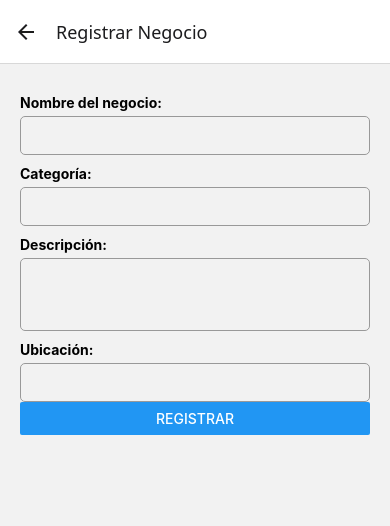
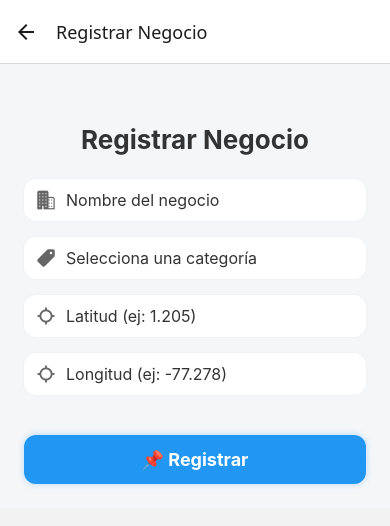
Before and after one commit to maikolmontes/pymes-app-rn, a React Native app: screen /Registro in a window 390 px wide. Shown: the top 526 px of the page. Built offline with nearby package versions, Linux system fonts and the light colour scheme.

Commit message:
Registrar Negocio y Agregarlo al Mapa

```diff
--- a/package.json
+++ b/package.json
@@ -10,6 +10,8 @@
   },
   "dependencies": {
     "@expo/metro-runtime": "~5.0.4",
+    "@react-native-async-storage/async-storage": "2.1.2",
+    "@react-native-picker/picker": "^2.11.0",
     "@react-navigation/native": "^7.1.6",
     "@react-navigation/native-stack": "^7.3.10",
     "axios": "^1.9.0",
@@ -19,7 +21,7 @@
     "react": "^19.0.0",
     "react-dom": "^19.0.0",
     "react-native": "^0.79.2",
-    "react-native-maps": "^1.20.1",
+    "react-native-maps": "1.20.1",
     "react-native-safe-area-context": "^5.4.0",
     "react-native-screens": "~4.10.0",
     "react-native-web": "^0.20.0"
--- a/screens/MapScreen.js
+++ b/screens/MapScreen.js
@@ -1,41 +1,42 @@
 // screens/MapScreen.js
 import React, { useEffect, useState } from 'react';
-import { View, StyleSheet, ActivityIndicator, Text, Alert } from 'react-native';
+import { View, Text, StyleSheet, ActivityIndicator, Alert } from 'react-native';
 import MapView, { Marker } from 'react-native-maps';
 import * as Location from 'expo-location';
+import AsyncStorage from '@react-native-async-storage/async-storage';
 
 export default function MapScreen() {
     const [location, setLocation] = useState(null);
     const [loading, setLoading] = useState(true);
+    const [negocios, setNegocios] = useState([]);
 
     useEffect(() => {
+        // Obtener la ubicación del usuario
         (async () => {
-            const { status } = await Location.requestForegroundPermissionsAsync();
+            let { status } = await Location.requestForegroundPermissionsAsync();
             if (status !== 'granted') {
-                Alert.alert('Permiso denegado', 'Se necesita acceso a tu ubicación.');
+                Alert.alert('Permiso denegado', 'Se requiere acceso a la ubicación para usar el mapa.');
                 setLoading(false);
                 return;
             }
 
-            const currentLocation = await Location.getCurrentPositionAsync({});
-            setLocation(currentLocation.coords);
+            let location = await Location.getCurrentPositionAsync({});
+            setLocation(location.coords);
             setLoading(false);
+        })();
+
+        // Obtener los negocios registrados desde AsyncStorage
+        (async () => {
+            const storedNegocios = JSON.parse(await AsyncStorage.getItem('negocios')) || [];
+            setNegocios(storedNegocios);
         })();
     }, []);
 
     if (loading) {
         return (
-            <View style={styles.loading}>
-                <ActivityIndicator size="large" color="#0984e3" />
-                <Text style={styles.loadingText}>Obteniendo ubicación...</Text>
-            </View>
-        );
-    }
-
-    if (!location) {
-        return (
-            <View style={styles.error}>
-                <Text>No se pudo obtener la ubicación</Text>
+            <View style={styles.center}>
+                <ActivityIndicator size="large" color="#2196F3" />
+                <Text>Cargando mapa...</Text>
             </View>
         );
     }
@@ -50,15 +51,17 @@ export default function MapScreen() {
                 longitudeDelta: 0.01,
             }}
             showsUserLocation={true}
+            followUserLocation={true}
         >
-            <Marker
-                coordinate={{
-                    latitude: location.latitude,
-                    longitude: location.longitude,
-                }}
-                title="Tu ubicación"
-                description="Aquí estás ahora"
-            />
+            {/* Mostrar los negocios guardados */}
+            {negocios.map((negocio, index) => (
+                <Marker
+                    key={index}
+                    coordinate={{ latitude: negocio.latitude, longitude: negocio.longitude }}
+                    title={negocio.name}
+                    description={negocio.category}
+                />
+            ))}
         </MapView>
     );
 }
@@ -67,16 +70,7 @@ const styles = StyleSheet.create({
     map: {
         flex: 1,
     },
-    loading: {
-        flex: 1,
-        justifyContent: 'center',
-        alignItems: 'center',
-    },
-    loadingText: {
-        marginTop: 10,
-        color: '#636e72',
-    },
-    error: {
+    center: {
         flex: 1,
         justifyContent: 'center',
         alignItems: 'center',
--- a/screens/RegisterBusinessScreen.js
+++ b/screens/RegisterBusinessScreen.js
@@ -1,60 +1,218 @@
 // screens/RegisterBusinessScreen.js
 import React, { useState } from 'react';
-import { View, TextInput, Button, Text, StyleSheet, ScrollView } from 'react-native';
+import { View, Text, TextInput, TouchableOpacity, StyleSheet, ScrollView, KeyboardAvoidingView, Platform, Modal, FlatList } from 'react-native';
+import { Ionicons } from '@expo/vector-icons';
+import AsyncStorage from '@react-native-async-storage/async-storage';
 
 export default function RegisterBusinessScreen() {
-    const [form, setForm] = useState({
-        name: '',
-        category: '',
-        description: '',
-        location: '',
-    });
+    const [name, setName] = useState('');
+    const [category, setCategory] = useState('');
+    const [latitude, setLatitude] = useState('');
+    const [longitude, setLongitude] = useState('');
+    const [modalVisible, setModalVisible] = useState(false);
 
-    const handleChange = (field, value) => {
-        setForm({ ...form, [field]: value });
-    };
+    // Categorías predefinidas
+    const categories = [
+        'Restaurante', 'Tienda', 'Cafetería', 'Supermercado', 'Mercado',
+        'Frutería', 'Ferretería', 'Farmacia', 'Librería', 'Ropa',
+        'Zapatería', 'Juguetería', 'Papelería', 'Barbería', 'Estética',
+    ];
 
-    const handleSubmit = () => {
-        console.log('Negocio registrado:', form);
+    const handleRegister = async () => {
+        if (!latitude || !longitude || isNaN(latitude) || isNaN(longitude)) {
+            alert('Latitud y longitud válidas son requeridas.');
+            return;
+        }
+
+        try {
+            const newBusiness = {
+                name,
+                category,
+                latitude: parseFloat(latitude),
+                longitude: parseFloat(longitude),
+            };
+
+            const existing = JSON.parse(await AsyncStorage.getItem('negocios')) || [];
+            existing.push(newBusiness);
+            await AsyncStorage.setItem('negocios', JSON.stringify(existing));
+
+            alert('Negocio registrado con coordenadas');
+            setName('');
+            setCategory('');
+            setLatitude('');
+            setLongitude('');
+        } catch (error) {
+            console.log(error);
+            alert('Error al guardar el negocio');
+        }
     };
 
     return (
-        <ScrollView contentContainerStyle={styles.container}>
-            <Text style={styles.label}>Nombre del negocio:</Text>
-            <TextInput style={styles.input} onChangeText={text => handleChange('name', text)} />
+        <KeyboardAvoidingView style={{ flex: 1 }} behavior={Platform.OS === 'ios' ? 'padding' : undefined}>
+            <ScrollView contentContainerStyle={styles.container}>
+                <Text style={styles.title}>Registrar Negocio</Text>
 
-            <Text style={styles.label}>Categoría:</Text>
-            <TextInput style={styles.input} onChangeText={text => handleChange('category', text)} />
+                <View style={styles.inputContainer}>
+                    <Ionicons name="business" size={20} color="#666" style={styles.icon} />
+                    <TextInput
+                        style={styles.input}
+                        placeholder="Nombre del negocio"
+                        value={name}
+                        onChangeText={setName}
+                    />
+                </View>
 
-            <Text style={styles.label}>Descripción:</Text>
-            <TextInput
-                style={styles.input}
-                multiline
-                numberOfLines={3}
-                onChangeText={text => handleChange('description', text)}
-            />
+                {/* Campo de categoría */}
+                <TouchableOpacity style={styles.inputContainer} onPress={() => setModalVisible(true)}>
+                    <Ionicons name="pricetag" size={20} color="#666" style={styles.icon} />
+                    <Text style={styles.input}>{category || 'Selecciona una categoría'}</Text>
+                </TouchableOpacity>
 
-            <Text style={styles.label}>Ubicación:</Text>
-            <TextInput style={styles.input} onChangeText={text => handleChange('location', text)} />
+                {/* Modal para seleccionar categoría */}
+                <Modal
+                    visible={modalVisible}
+                    animationType="slide"
+                    transparent={true}
+                    onRequestClose={() => setModalVisible(false)}
+                >
+                    <View style={styles.modalContainer}>
+                        <View style={styles.modalContent}>
+                            <FlatList
+                                data={categories}
+                                keyExtractor={(item, index) => index.toString()}
+                                renderItem={({ item }) => (
+                                    <TouchableOpacity
+                                        style={styles.categoryItem}
+                                        onPress={() => {
+                                            setCategory(item);
+                                            setModalVisible(false);
+                                        }}
+                                    >
+                                        <Text style={styles.categoryText}>{item}</Text>
+                                    </TouchableOpacity>
+                                )}
+                            />
+                            <TouchableOpacity
+                                style={styles.closeButton}
+                                onPress={() => setModalVisible(false)}
+                            >
+                                <Text style={styles.closeButtonText}>Cerrar</Text>
+                            </TouchableOpacity>
+                        </View>
+                    </View>
+                </Modal>
 
-            <Button title="Registrar" onPress={handleSubmit} />
-        </ScrollView>
+                <View style={styles.inputContainer}>
+                    <Ionicons name="locate" size={20} color="#666" style={styles.icon} />
+                    <TextInput
+                        style={styles.input}
+                        placeholder="Latitud (ej: 1.205)"
+                        value={latitude}
+                        onChangeText={setLatitude}
+                        keyboardType="default"
+                    />
+                </View>
+
+                <View style={styles.inputContainer}>
+                    <Ionicons name="locate" size={20} color="#666" style={styles.icon} />
+                    <TextInput
+                        style={styles.input}
+                        placeholder="Longitud (ej: -77.278)"
+                        value={longitude}
+                        onChangeText={setLongitude}
+                        keyboardType="default"
+                    />
+                </View>
+
+                <TouchableOpacity style={styles.button} onPress={handleRegister}>
+                    <Text style={styles.buttonText}>📌 Registrar</Text>
+                </TouchableOpacity>
+            </ScrollView>
+        </KeyboardAvoidingView>
     );
 }
 
 const styles = StyleSheet.create({
     container: {
-        padding: 20,
+        padding: 24,
+        paddingTop: 60,
+        backgroundColor: '#f4f6f8',
     },
-    label: {
+    title: {
+        fontSize: 26,
         fontWeight: 'bold',
-        marginTop: 10,
+        marginBottom: 24,
+        textAlign: 'center',
+        color: '#333',
+    },
+    inputContainer: {
+        flexDirection: 'row',
+        alignItems: 'center',
+        backgroundColor: '#fff',
+        borderRadius: 12,
+        paddingHorizontal: 12,
+        paddingVertical: 10,
+        marginBottom: 16,
+        shadowColor: '#000',
+        shadowOpacity: 0.05,
+        shadowRadius: 3,
+        elevation: 2,
+    },
+    icon: {
+        marginRight: 10,
     },
     input: {
-        borderWidth: 1,
-        borderColor: '#999',
-        padding: 10,
-        borderRadius: 5,
-        marginTop: 5,
+        flex: 1,
+        fontSize: 16,
+        color: '#333',
+    },
+    modalContainer: {
+        flex: 1,
+        justifyContent: 'center',
+        alignItems: 'center',
+        backgroundColor: 'rgba(0, 0, 0, 0.5)', // Fondo semi-transparente
+    },
+    modalContent: {
+        width: 300,
+        backgroundColor: '#fff',
+        padding: 20,
+        borderRadius: 12,
+    },
+    categoryItem: {
+        paddingVertical: 10,
+        paddingHorizontal: 20,
+        borderBottomWidth: 1,
+        borderColor: '#ddd',
+    },
+    categoryText: {
+        fontSize: 16,
+        color: '#333',
+    },
+    closeButton: {
+        marginTop: 20,
+        backgroundColor: '#2196F3',
+        paddingVertical: 10,
+        borderRadius: 12,
+        alignItems: 'center',
+    },
+    closeButtonText: {
+        color: '#fff',
+        fontWeight: 'bold',
+    },
+    button: {
+        backgroundColor: '#2196F3',
+        paddingVertical: 14,
+        borderRadius: 12,
+        alignItems: 'center',
+        marginTop: 24,
+        shadowColor: '#2196F3',
+        shadowOpacity: 0.3,
+        shadowRadius: 6,
+        elevation: 3,
+    },
+    buttonText: {
+        color: '#fff',
+        fontSize: 18,
+        fontWeight: 'bold',
     },
 });
```
Also changed, not shown: 1 other file (tests, documents, lock files or other folders).
